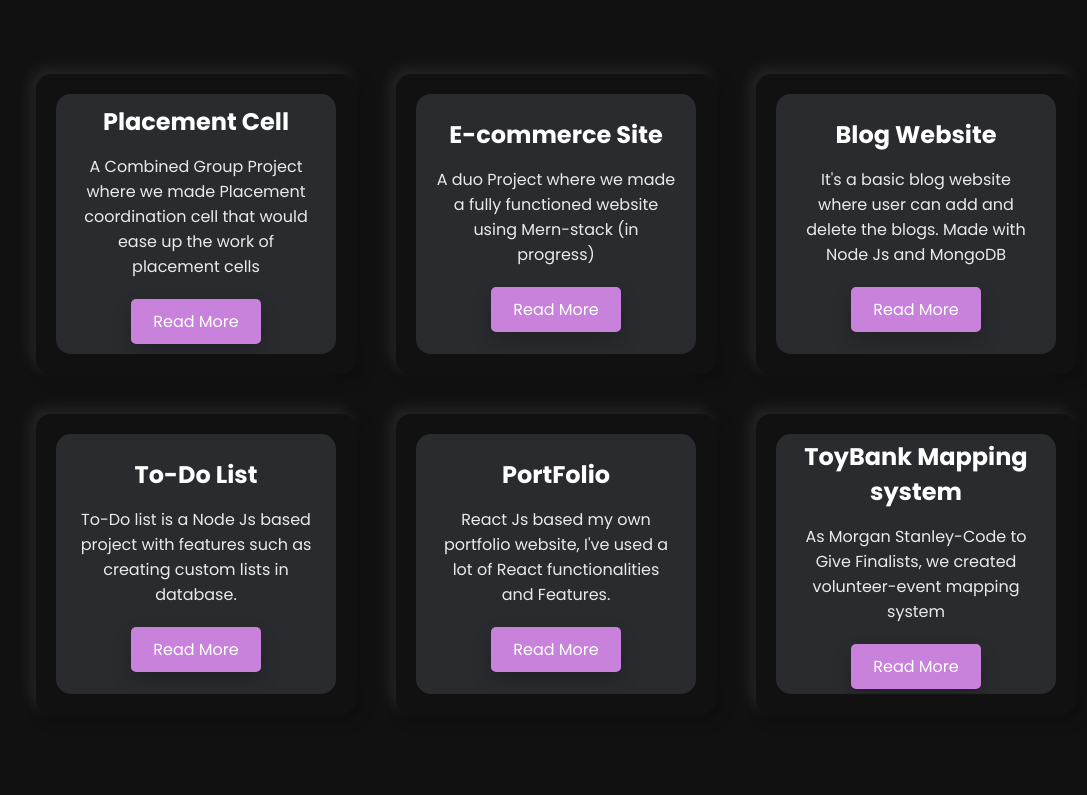
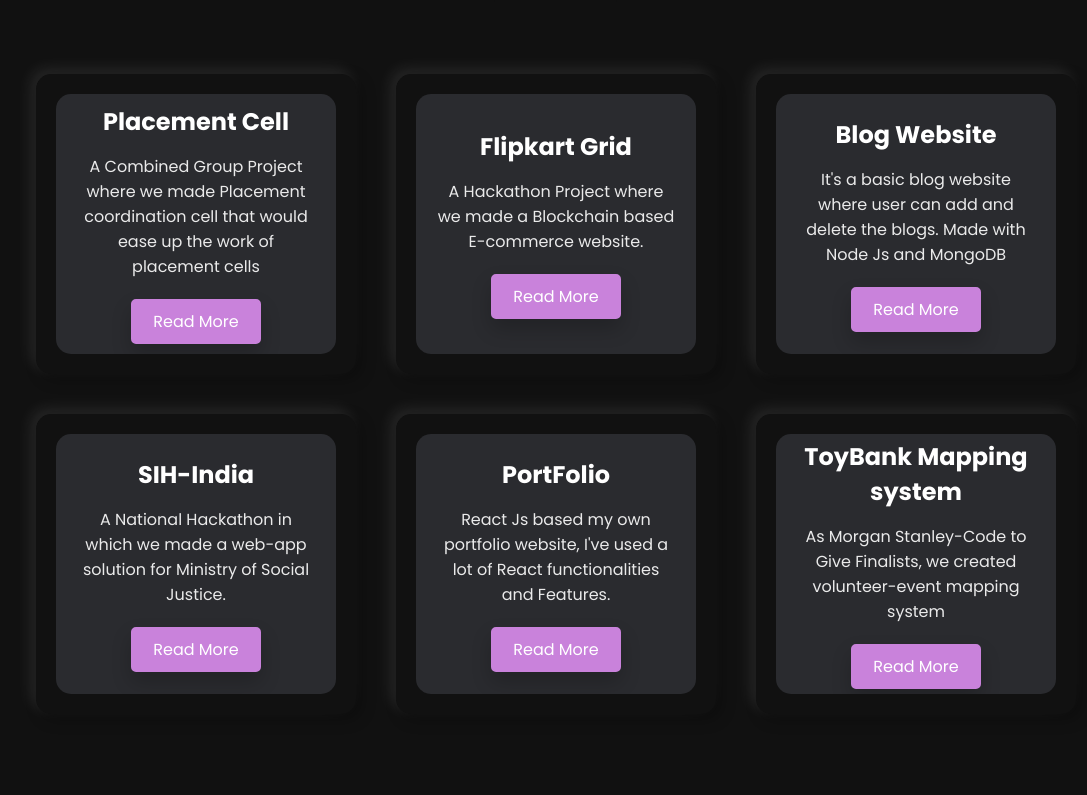
Before and after one commit to Wadiya003/Portfolio-website, a plain HTML site: page index.html in a window 1280 px wide. Shown: the part 1705-2500 px from the top of the page, without its empty margins (84-1171 px from the left). Drawn offline with nearby package versions, Linux system fonts and the light colour scheme.

Commit message:
Update index.html

```diff
--- a/index.html
+++ b/index.html
@@ -40,7 +40,7 @@
  <div class="max-width">
   <div class="home-content">
     <div class="text">Hello,My name is</div>
-      <div class="text2">Wadiyaa Ali</div>
+      <div class="text2">Wadiya Ali</div>
      <div class="text3">
        <div>I'm a <span class="text1">Student</span></div>
      </div>
@@ -87,8 +87,8 @@
                   <div class="box">
                     <div class="content">
 
-                      <h3>E-commerce Site</h3>
-                      <p>A duo Project where we made a fully functioned website using Mern-stack (in progress)</p>
+                      <h3>Flipkart Grid</h3>
+                      <p>A Hackathon Project where we made a Blockchain based E-commerce website.</p>
                       <a href="https://github.com/Wadiya003/ShopaHolics">Read More</a>
                     </div>
                   </div>
@@ -109,8 +109,8 @@
                 <div class="box">
                   <div class="content">
 
-                    <h3>To-Do List</h3>
-                    <p>To-Do list is a Node Js based project with features such as creating custom lists in database.</p>
+                    <h3>SIH-India</h3>
+                    <p>A National Hackathon in which we made a web-app solution for Ministry of Social Justice. </p>
                     <a href="https://github.com/Wadiya003/ToDo-list-Node.js-">Read More</a>
                   </div>
                 </div>
@@ -183,7 +183,7 @@
                     </div>
                     <div class="bars">
                         <div class="info">
-                            <span>React Js</span>
+                            <span>React Js and Next Js</span>
                             <span>70%</span>
                         </div>
                         <div class="line dsa"></div>
```
